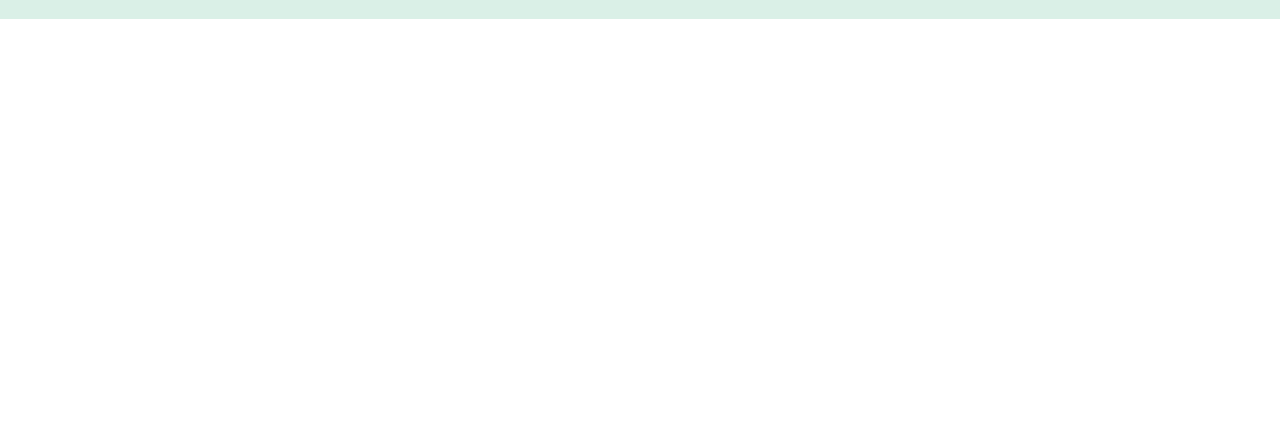
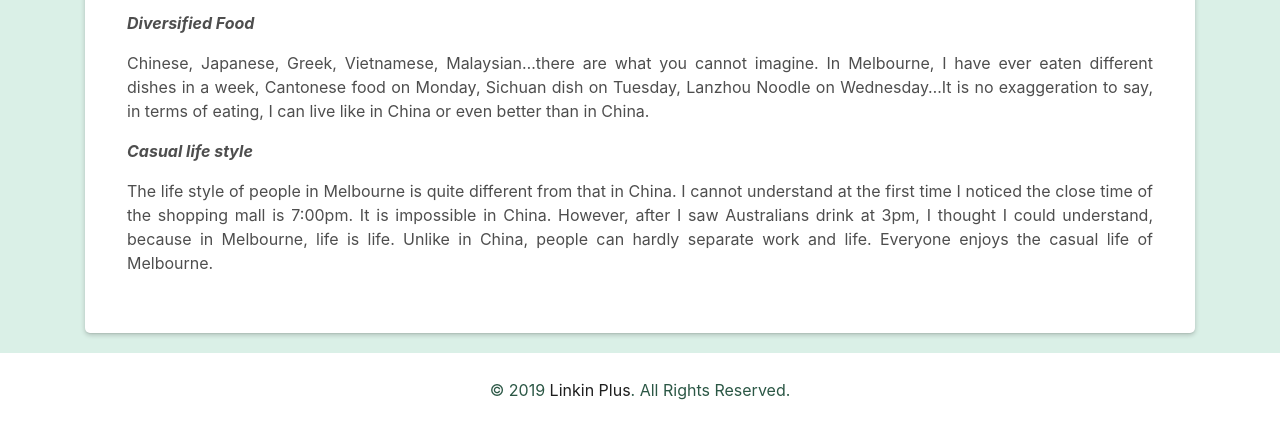
Before and after one commit to Shannon-JXT/LKPLS, a Django app: page /about/ in a window 1280 px wide. Shown: the part 781-1214 px from the top of the page. Before the commit the page ends 800 px from the top, so only its background shows below. Run offline with Django 3.2, Linux system fonts and the light colour scheme; some libraries are stand-ins or nearby versions.

Commit message:
Update our story

```diff
--- a/templates/about.html
+++ b/templates/about.html
@@ -8,7 +8,7 @@ About Us
 {% block content %}
 <!--Edited by Yugo Ananda - 2019.09.21-->
 <!--Edited by Shannon - 2019.09.23-->
-<div style="background-color: #24b67e; height: 90px;"></div>
+<div style="background-color: #24b67e; height: 90px;" xmlns="http://www.w3.org/1999/html"></div>
 <section id="about-us">
     <div class="container" style="height: 250px;">
         <div style="background-image: url(/static/images/banner-1.jpg);">
@@ -52,7 +52,24 @@ About Us
             <div class="tab-content" style="background-color: white; margin-top: 0; padding: 10px;">
                 <div class="tab-pane fade active" id="tab1">
                     <br/>
-                    Jie "Joseph" Wang - Coming Soon
+
+                    <p align="justify">
+                        <img style="padding-right:15px; float:left;" src="/static/images/team/Jie_Wang.JPG"/>
+                        My name is Jie Wang and I am from Chongqing, China. I have never been Australia before. My hometown is Chongqing, an inland city of China where I have lived for more than 20 years. I would like to study aboard at a coastal city so I choose Melbourne, which is one of the most liveable cities in the world. In October, 2017, I came to Melbourne for the first time in order to further my Master’s degree at Monash University.
+                    </p>
+                    <p align="justify"><Strong><i>Blue Sky</i></Strong></p>
+                    <p align="justify">
+                        At the moment I firstly stood on the land of Melbourne Airport, I was amazed by the blue sky. It was hard to see such blue sky without any filter in Chongqing, as Chongqing was also called the City of Fog. I fall in love with Melbourne at the first sight.
+                    </p>
+                    <p align="justify"><Strong><i>Diversified Food</i></Strong></p>
+                    <p align="justify">
+                        Chinese, Japanese, Greek, Vietnamese, Malaysian…there are what you cannot imagine. In Melbourne, I have ever eaten different dishes in a week, Cantonese food on Monday, Sichuan dish on Tuesday, Lanzhou Noodle on Wednesday…It is no exaggeration to say, in terms of eating, I can live like in China or even better than in China.
+                    </p>
+                    <p align="justify"><Strong><i>Casual life style</i></Strong></p>
+                    <p align="justify">
+                        The life style of people in Melbourne is quite different from that in China. I cannot understand at the first time I noticed the close time of the shopping mall is 7:00pm. It is impossible in China. However, after I saw Australians drink at 3pm, I thought I could understand, because in Melbourne, life is life. Unlike in China, people can hardly separate work and life. Everyone enjoys the casual life of Melbourne.
+                    </p>
+
                 </div>
                 <div class="tab-pane fade" id="tab2">
                     <br/>
```
